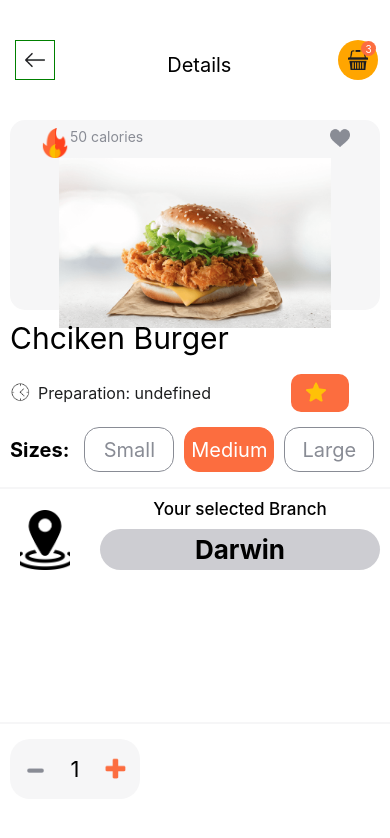
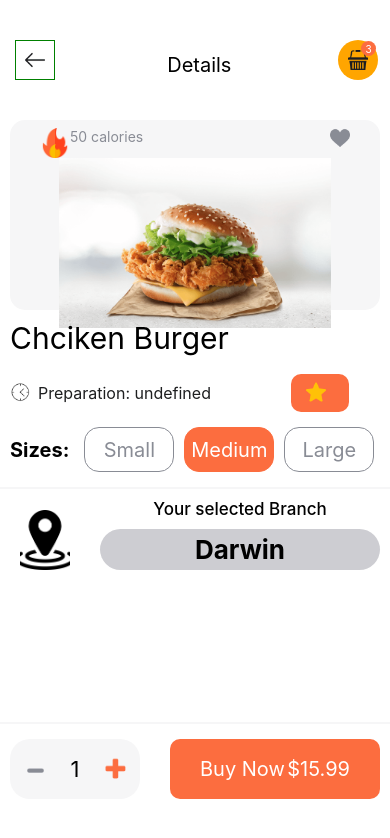
Before and after one commit to MaazIlyas/AppFoodHut, a React Native app: screen /Home in a window 390 px wide. Both pictures are taken after a click on the element 195 px from the left and 635 px from the top of the page. Shown: the top 838 px of the page. Built offline with nearby package versions, Linux system fonts and the light colour scheme.

Commit message:
Buy now button created

```diff
--- a/components/TextButton.js
+++ b/components/TextButton.js
@@ -8,7 +8,7 @@ import { FONTS, COLORS } from "../constants";
 
 const TextButton = ({
     buttonContainerStyle, label, labelStyle,
-    onPress }) => {
+    onPress, label2 = "", label2Style }) => {
     return (
         <TouchableOpacity
             style={{
@@ -28,6 +28,20 @@ const TextButton = ({
             >
                 {label}
             </Text>
+
+            {label2 != "" &&
+                <Text
+                    style={{
+                        flex:1,
+                        textAlign: 'right',
+                        color: COLORS.white,
+                        ...FONTS.h3,
+                        ...label2Style
+                    }}
+                >
+                    {label2}
+                </Text>
+            }
         </TouchableOpacity>
     )
 
--- a/screens/FoodDetail.js
+++ b/screens/FoodDetail.js
@@ -363,6 +363,22 @@ const FoodDetail = ({route, navigation}) => {
                     }}
                 />
 
+                {/* Text Button Showing price */}
+
+                <TextButton
+                    buttonContainerStyle={{
+                        flex: 1,
+                        flexDirection: 'row',
+                        height: 60,
+                        marginLeft: SIZES.radius,
+                        paddingHorizontal: SIZES.radius,
+                        borderRadius: 10,
+                        backgroundColor: COLORS.primary
+                    }}
+                    label="Buy Now"
+                    label2="$15.99"
+                />
+
             </View>
         )
     }
```
